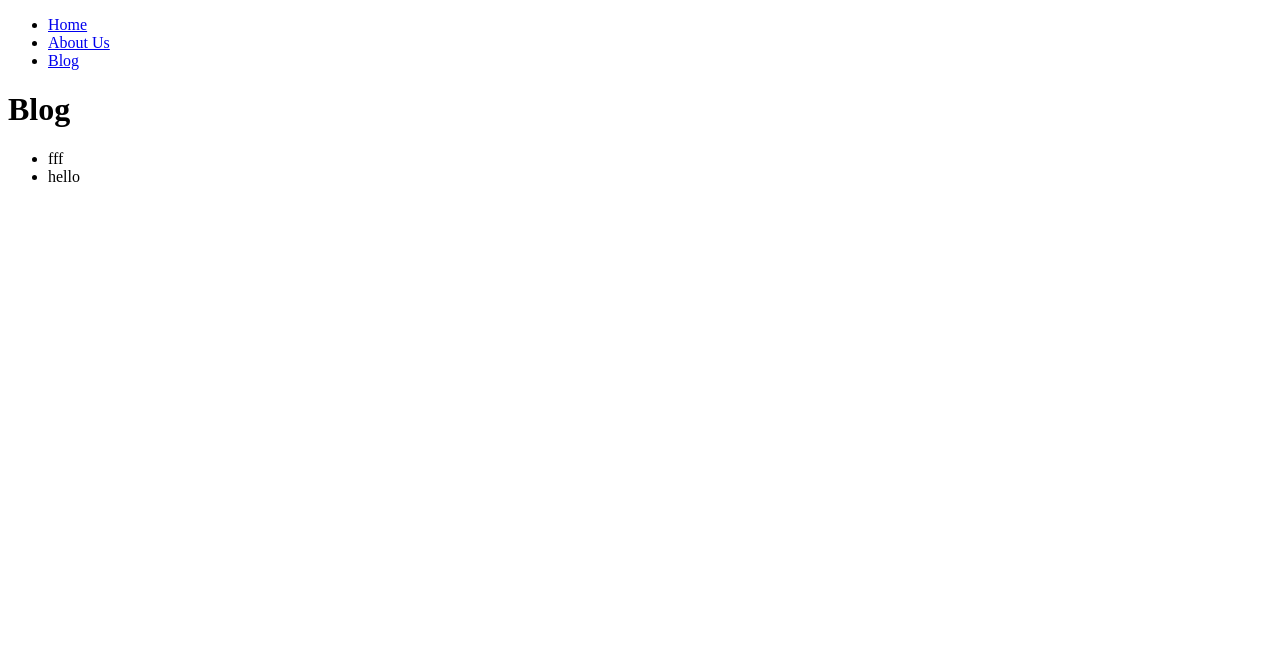
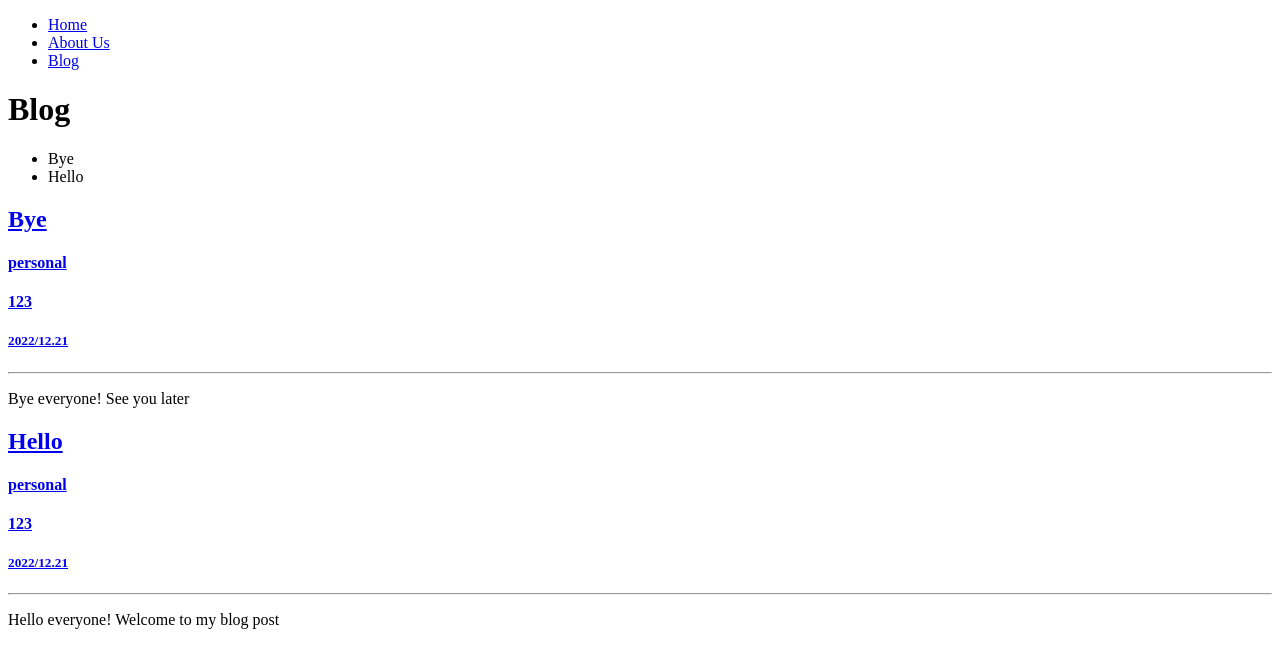
Before and after one commit to karpei-taemukan/dev-sticker, a Gatsby site: page /blog in a window 1280 px wide. Built offline with nearby package versions, Linux system fonts and the light colour scheme; Gatsby itself is replaced by a stand-in of ours.

Commit message:
learn mdx plugin

```diff
--- /dev/null
+++ b/blog-posts/Bye.mdx
@@ -0,0 +1,11 @@
+---
+title: Bye
+category: personal
+date: '2022-12-21'
+id: 123
+slug: Bye-Bye
+---
+
+## Bye everyone!
+
+See you later
--- /dev/null
+++ b/blog-posts/Hello.mdx
@@ -0,0 +1,11 @@
+---
+title: Hello
+category: personal
+date: '2022-12-21'
+id: 123
+slug: hi-hello
+---
+
+## Hello everyone!
+
+Welcome to my blog post
--- a/gatsby-config.ts
+++ b/gatsby-config.ts
@@ -11,6 +11,7 @@ const config: GatsbyConfig = {
   // Learn more at: https://gatsby.dev/graphql-typegen
   graphqlTypegen: true,
   plugins: [
+    `gatsby-plugin-mdx`,
     {
     resolve: `gatsby-source-filesystem`,
     options: {
--- a/package.json
+++ b/package.json
@@ -16,7 +16,9 @@
     "typecheck": "tsc --noEmit"
   },
   "dependencies": {
+    "@mdx-js/react": "^2.2.1",
     "gatsby": "^5.3.2",
+    "gatsby-plugin-mdx": "^5.3.1",
     "gatsby-source-filesystem": "^5.3.1",
     "react": "^18.2.0",
     "react-dom": "^18.2.0"
--- a/src/components/Seo.tsx
+++ b/src/components/Seo.tsx
@@ -18,7 +18,7 @@ export default function Seo({title}:ISeoProps){
       // Gatsby가  웹사이트의 html을 만들고 있을때
       //(빌드(npm run build)할때//유저가 웹사이트에 도착하기 전)
       // useStaticQuery를 이용해 data를 받아온다
-    console.log(data)
-    console.log(data.site?.siteMetadata?.title)
+    //console.log(data)
+    //console.log(data.site?.siteMetadata?.title)
     return <title>{title} | {data.site?.siteMetadata?.title}</title>
 }
--- a/src/pages/blog.tsx
+++ /dev/null
@@ -1,31 +0,0 @@
-import React from "react";
-import Layout from "../components/Layout";
-import Seo from "../components/Seo";
-import { graphql, PageProps } from "gatsby";
-
-export default function Blog({data} : PageProps<Queries.BlogTitlesQuery>){
-    console.log(data);
-    return (
-       <Layout title="Blog">
-        <ul>
-          {data.allFile.nodes.map((file,index) => <li key={index}>{file.name}</li>)}
-        </ul>
-       </Layout>
-    )
-}
-
-export const Head = () => <Seo title="Blog" />;
-
-// Gatsby는 html 먼저 로드한 후에 react를 로드한다
-
-export const query = graphql`
-query BlogTitles{
-    allFile{
-      nodes{
-        name
-      }
-    }
-    }
-`;
-
-// query는 data를 가져오고 싶을때 쓴다
--- /dev/null
+++ b/src/pages/blog/index.tsx
@@ -0,0 +1,62 @@
+import React from "react";
+import { graphql, Link, Page, PageProps } from "gatsby";
+import Layout from "../../components/Layout";
+import Seo from "../../components/Seo";
+
+
+export default function Blog({data} : PageProps<Queries.BlogTitlesQuery>){
+    console.log(data);
+    return (
+       <Layout title="Blog">
+        <ul>
+          {data.allFile.nodes.map((file,index) => <li key={index}>{file.name}</li>)}
+        </ul>
+
+        <section>
+          {data.allMdx.nodes.map((file, index) => (
+            <article key={index}>
+              <Link to={`/blog/${file.frontmatter?.slug}`}>
+              <h2>{file.frontmatter?.title}</h2>
+              <h4>{file.frontmatter?.category}</h4>
+              <h4>{file.frontmatter?.id}</h4>
+              <h5>{file.frontmatter?.date}</h5>
+              </Link>
+              <hr/>
+              <p>{file.excerpt}</p>
+            </article>
+          ))
+
+          }
+          </section>
+       </Layout>
+    )
+}
+
+export const Head = () => <Seo title="Blog" />;
+
+// Gatsby는 html 먼저 로드한 후에 react를 로드한다
+
+export const query = graphql`
+query BlogTitles{
+    allFile{
+      nodes{
+        name
+      }
+    },
+    allMdx{
+      nodes{
+        frontmatter{
+          slug
+          title
+          category
+          date(formatString: "YYYY/MM.DD")
+          id
+        }
+        excerpt(pruneLength: 50)
+      }
+    }
+    }
+`;
+
+
+// query는 data를 가져오고 싶을때 쓴다
--- a/src/pages/index.tsx
+++ b/src/pages/index.tsx
@@ -1,4 +1,3 @@
-import { Link } from "gatsby"
 import * as React from "react"
 import Layout from "../components/Layout"
 import Seo from "../components/Seo"
```
Also changed, not shown: src/pages/blog/{mdx.frontmatter__slug}.tsx (added, +36 -0 lines), blog-posts/fff.md (deleted), blog-posts/hello.md (deleted), 1 other file.
